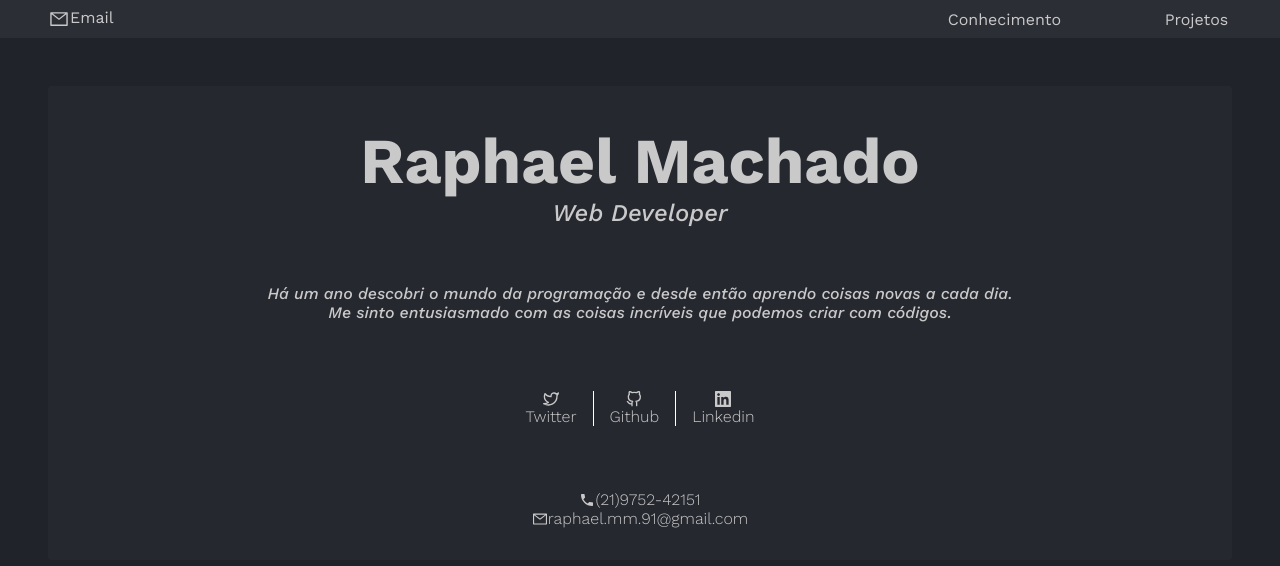
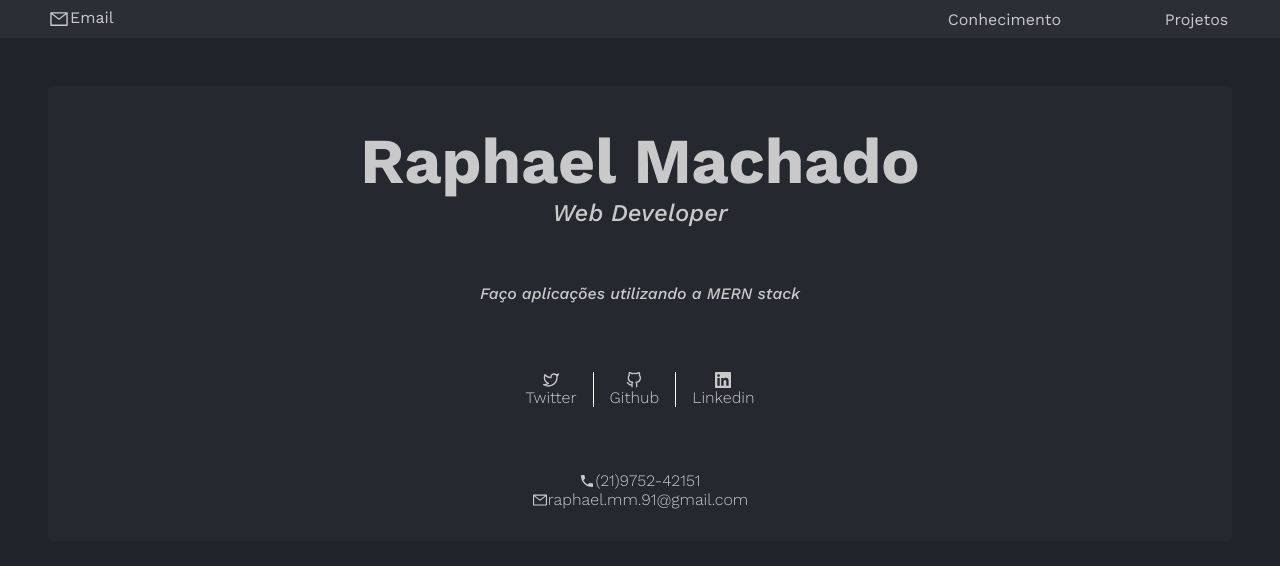
Before and after one commit to rm0909/my-portfolio, a React (Vite) app: page / in a window 1280 px wide. Shown: the top 566 px of the page. Built offline with nearby package versions, Linux system fonts and the light colour scheme.

Commit message:
Update Home.jsx

```diff
--- a/src/components/Home.jsx
+++ b/src/components/Home.jsx
@@ -32,9 +32,7 @@ function Home() {
             <br />
             <br />
             <blockquote>
-              Há um ano descobri o mundo da programação e desde então aprendo
-              coisas novas a cada dia. Me sinto entusiasmado com as coisas
-              incríveis que podemos criar com códigos.
+              Faço aplicações utilizando a MERN stack
             </blockquote>{" "}
           </div>
         </div>
```
